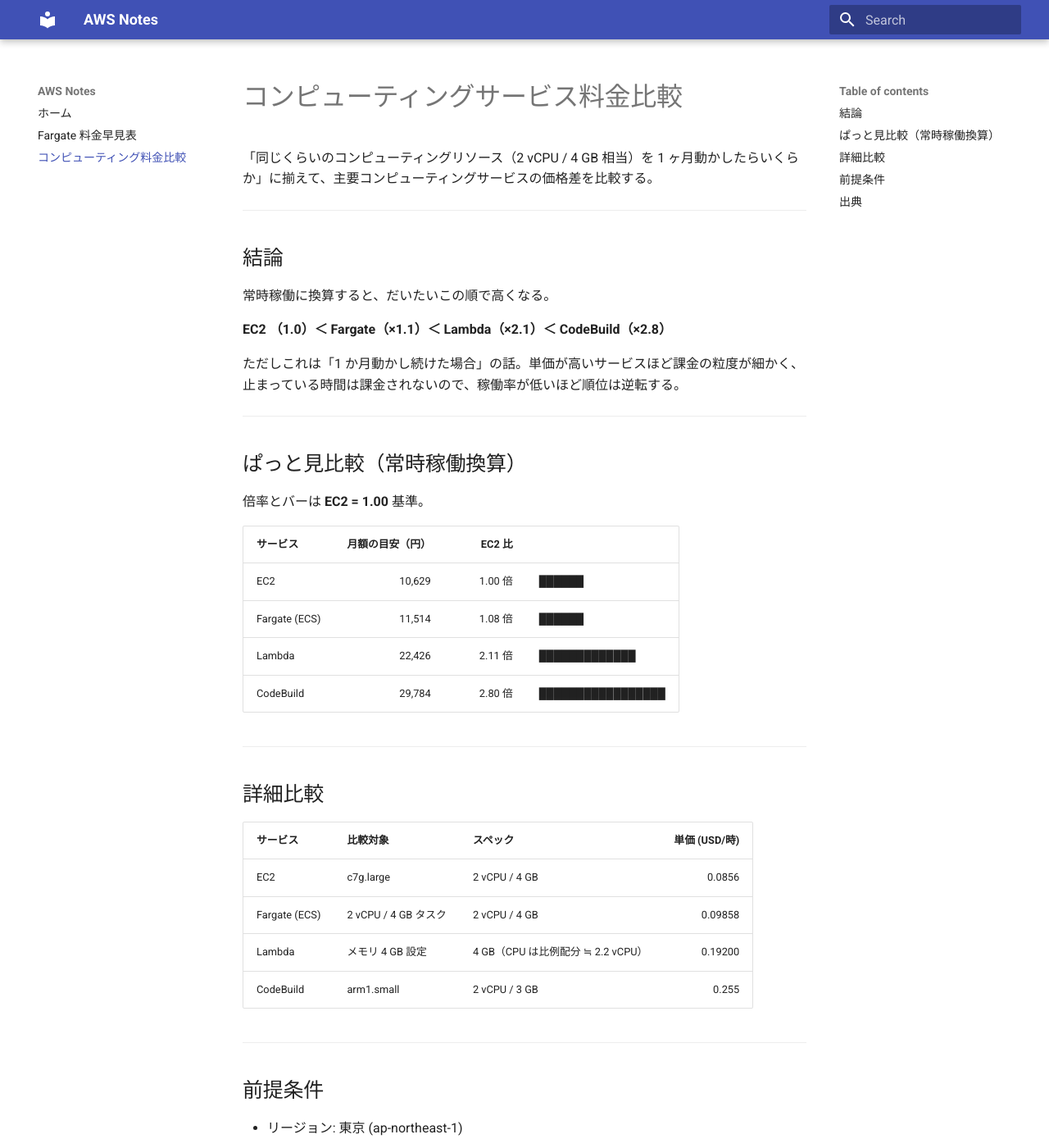
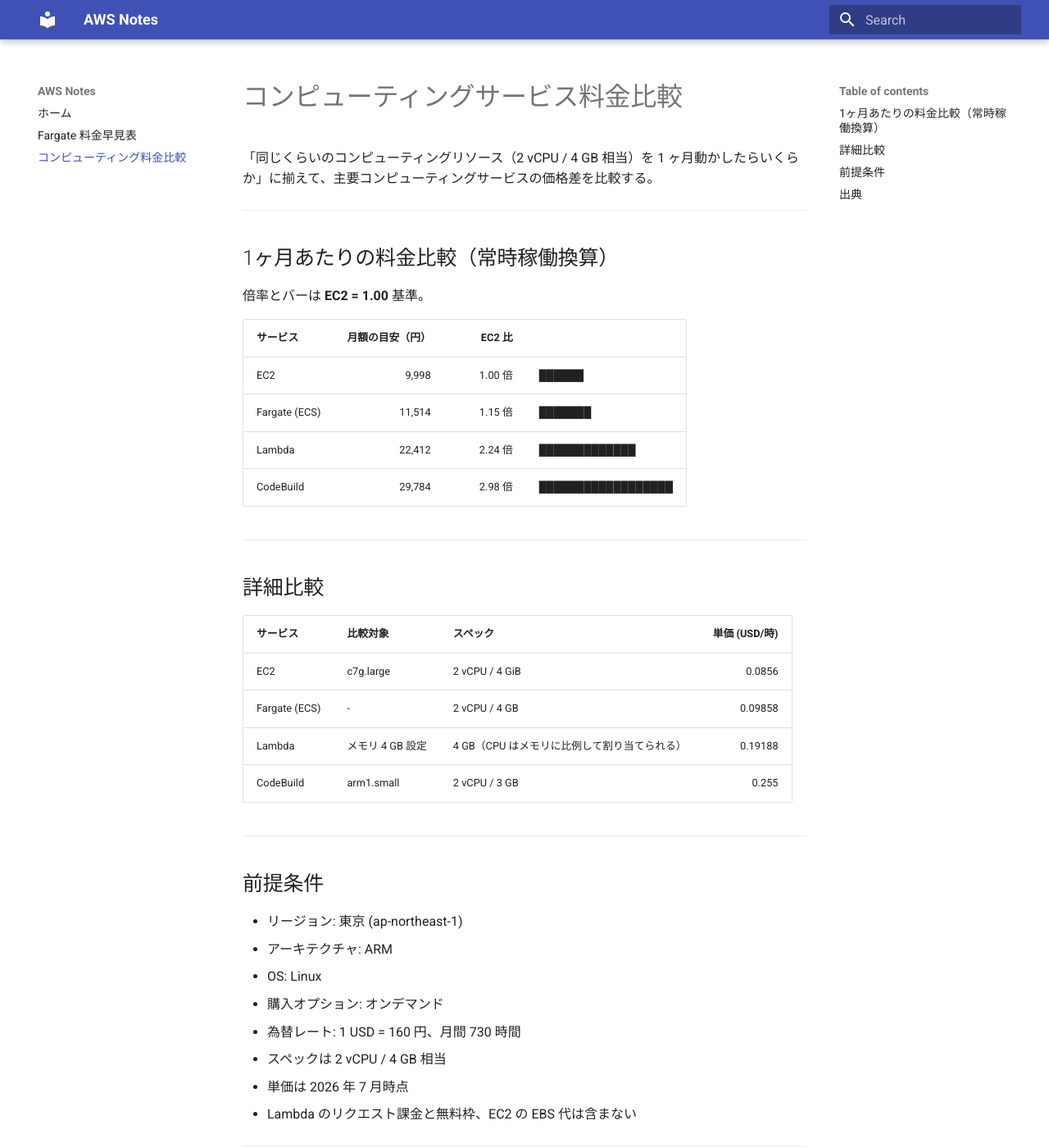
Before and after one commit to hiro1202/aws-notes, an MkDocs documentation site: the page built from docs/compute.md, in a window 1280 px wide and 1400 px high. Shown: the whole window at 82% size. Built offline with MkDocs 1.6.1 and Material for MkDocs 9.7.7, drawn with Linux system fonts in a browser that asks for light colours.

Commit message:
Recalculate EC2 ratios and bars from updated monthly figures
Co-Authored-By: Claude Fable 5 <noreply@anthropic.com>

```diff
--- a/docs/compute.md
+++ b/docs/compute.md
@@ -4,26 +4,16 @@
 
 ---
 
-## 結論
-
-常時稼働に換算すると、だいたいこの順で高くなる。
-
-**EC2 （1.0）＜ Fargate（×1.1）＜ Lambda（×2.1）＜ CodeBuild（×2.8）**
-
-ただしこれは「1 か月動かし続けた場合」の話。単価が高いサービスほど課金の粒度が細かく、止まっている時間は課金されないので、稼働率が低いほど順位は逆転する。
-
----
-
-## ぱっと見比較（常時稼働換算）
+## 1ヶ月あたりの料金比較（常時稼働換算）
 
 倍率とバーは **EC2 = 1.00** 基準。
 
 | サービス | 月額の目安（円） | EC2 比 | |
 |---|---:|---:|:---|
-| EC2 | 10,629 | 1.00 倍 | ██████ |
-| Fargate (ECS) | 11,514 | 1.08 倍 | ██████ |
-| Lambda | 22,426 | 2.11 倍 | █████████████ |
-| CodeBuild | 29,784 | 2.80 倍 | █████████████████ |
+| EC2 | 9,998 | 1.00 倍 | ██████ |
+| Fargate (ECS) | 11,514 | 1.15 倍 | ███████ |
+| Lambda | 22,412 | 2.24 倍 | █████████████ |
+| CodeBuild | 29,784 | 2.98 倍 | ██████████████████ |
 
 ---
 
@@ -31,9 +21,9 @@
 
 | サービス | 比較対象 | スペック | 単価 (USD/時) |
 |---|---|---|---:|
-| EC2 | c7g.large | 2 vCPU / 4 GB | 0.0856 |
-| Fargate (ECS) | 2 vCPU / 4 GB タスク | 2 vCPU / 4 GB | 0.09858 |
-| Lambda | メモリ 4 GB 設定 | 4 GB（CPU は比例配分 ≒ 2.2 vCPU） | 0.19200 |
+| EC2 | c7g.large | 2 vCPU / 4 GiB | 0.0856 |
+| Fargate (ECS) | - | 2 vCPU / 4 GB | 0.09858 |
+| Lambda | メモリ 4 GB 設定 | 4 GB（CPU はメモリに比例して割り当てられる） | 0.19188 |
 | CodeBuild | arm1.small | 2 vCPU / 3 GB | 0.255 |
 
 ---
```
